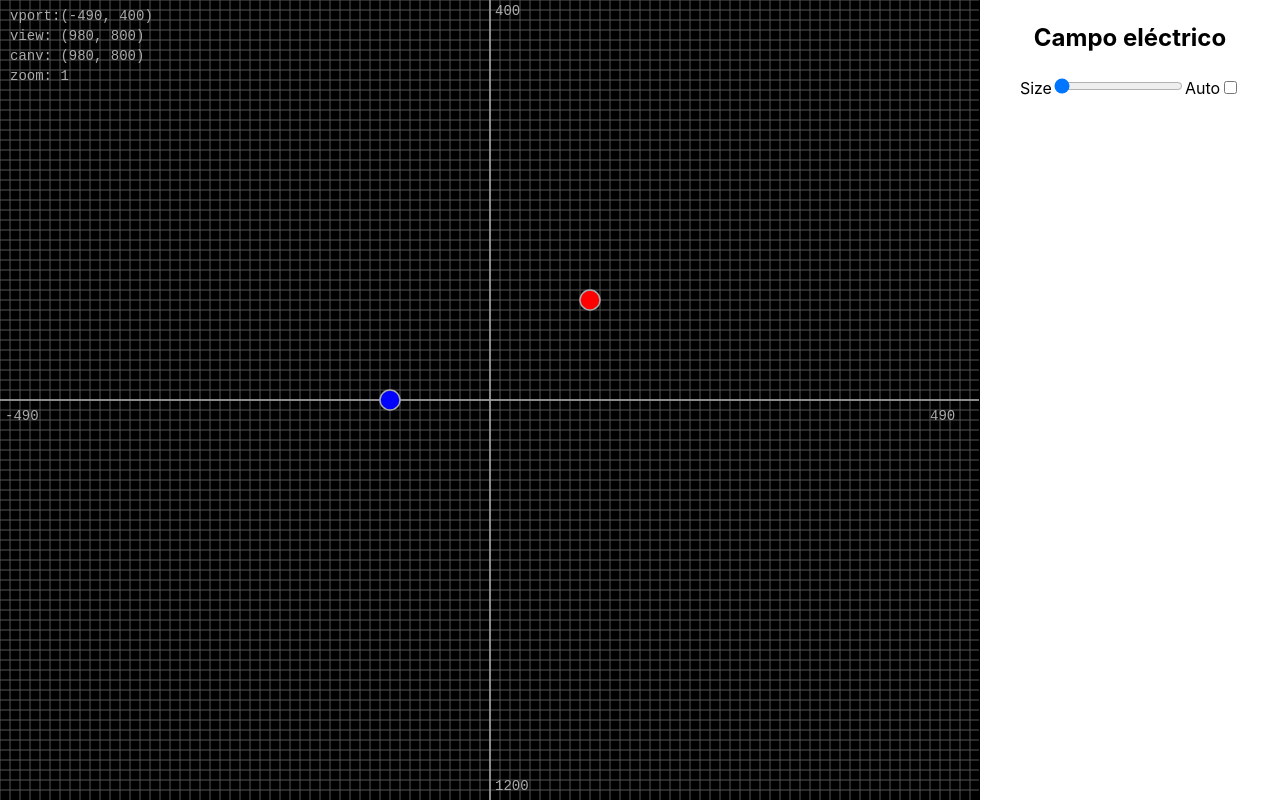
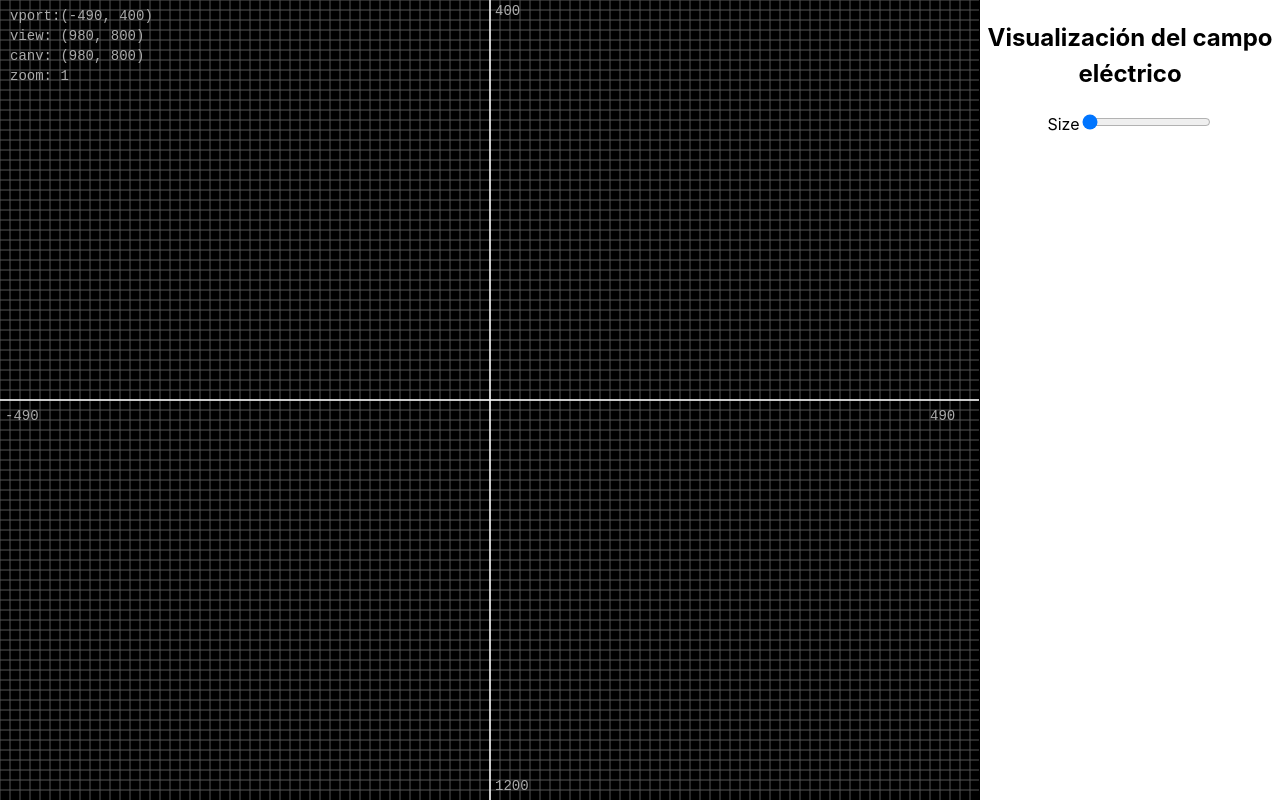
Before and after one commit to paoloose/electric-field, a React (Vite) app: page / in a window 1280 px wide. Built offline with nearby package versions, Linux system fonts and the light colour scheme.

Commit message:
chore: minor UI changes

```diff
--- a/src/App.tsx
+++ b/src/App.tsx
@@ -10,10 +10,7 @@ function App() {
     lastMouseCoords: { mouse_x: 0, mouse_y: 0 },
     viewport: { x: 0, y: 0 },
     zoom: 1,
-    pointCharges: [
-      { x: 100, y: 100, q: 1 },
-      { x: -100, y: 0, q: -1 },
-    ],
+    pointCharges: [],
   }
 
   return (
--- a/src/components/canvas/logic.ts
+++ b/src/components/canvas/logic.ts
@@ -1,22 +1,22 @@
 import { graphPointToScreenCoord } from "./utils";
 
-export function drawBackground(ctx: CanvasRenderingContext2D, graph: ElectricFieldProps) {
+export function drawBackground(ctx: CanvasRenderingContext2D, _graph: ElectricFieldProps) {
   const { width, height } = ctx.canvas;
   ctx.fillStyle = '#000000';
   ctx.fillRect(0, 0, width, height);
 }
 
-export function drawGrid(ctx: CanvasRenderingContext2D, graph: ElectricFieldProps) {
+export function drawGrid(ctx: CanvasRenderingContext2D, _graph: ElectricFieldProps) {
   const { width, height } = ctx.canvas;
   ctx.strokeStyle = '#555555';
   ctx.lineWidth = 1;
 
   ctx.beginPath();
-  for (let x = 0; x < width; x += 10) {
+  for (let x = 0; x < width; x += 10 * _graph.zoom) {
     ctx.moveTo(x, 0);
     ctx.lineTo(x, height);
   }
-  for (let y = 0; y < height; y += 10) {
+  for (let y = 0; y < height; y += 10 * _graph.zoom) {
     ctx.moveTo(0, y);
     ctx.lineTo(width, y);
   }
@@ -26,7 +26,7 @@ export function drawGrid(ctx: CanvasRenderingContext2D, graph: ElectricFieldProp
 export function drawAxis(ctx: CanvasRenderingContext2D, graph: ElectricFieldProps) {
   const { width, height } = ctx.canvas;
   ctx.lineWidth = 1.5;
-  ctx.strokeStyle = '#aaaaaa';
+  ctx.strokeStyle = '#ffffff';
   ctx.fillStyle = '#aaaaaa';
   ctx.font = '14px monospace';
 
@@ -81,6 +81,20 @@ export function drawPointCharge(ctx: CanvasRenderingContext2D, graph: ElectricFi
   ctx.stroke();
 }
 
+const COULOMB_CONSTANT = 8.9875517923 * Math.pow(10, 9);
+const VACUUM_PERMITTIVITY = 0.000000000008854187812813;
+
+void(COULOMB_CONSTANT);
+void(VACUUM_PERMITTIVITY);
+
+export function drawElectricField(ctx: CanvasRenderingContext2D, graph: ElectricFieldProps) {
+  // const arrowsHorizontal = graph.viewport.x / 10;
+  // const arrowsVertical = graph.viewport.y / 10;
+
+  ctx.strokeStyle = '#ffffff';
+  ctx.lineWidth = 1;
+}
+
 export function redraw(ctx: CanvasRenderingContext2D, graph: ElectricFieldProps) {
   const { width, height } = ctx.canvas;
   ctx.clearRect(0, 0, width, height);
@@ -92,6 +106,9 @@ export function redraw(ctx: CanvasRenderingContext2D, graph: ElectricFieldProps)
   graph.pointCharges.forEach((pointCharge) => {
     drawPointCharge(ctx, graph, pointCharge);
   });
+
+  drawElectricField(ctx, graph);
+  // drawLines(ctx);
 }
 
 export function getMouseCoords(event: React.PointerEvent<HTMLCanvasElement> | PointerEvent | WheelEvent, canvas: HTMLCanvasElement): MouseCoord {
--- a/src/components/parameters/AppParameters.tsx
+++ b/src/components/parameters/AppParameters.tsx
@@ -7,7 +7,7 @@ function CanvasParameters() {
   return (
     <section id="electric-field-parameters">
       <div>
-        <h2>Campo eléctrico</h2>
+        <h2>Visualización del campo eléctrico</h2>
         <form>
           <label htmlFor="canvas-width">
             <span>Size</span>
@@ -19,10 +19,6 @@ function CanvasParameters() {
               onChange={(e) => setParameter(Number(e.target.value))}
             />
           </label>
-          <label htmlFor="canvas-width">
-            <span>Auto</span>
-            <input type="checkbox" />
-          </label>
         </form>
       </div>
     </section>
```
